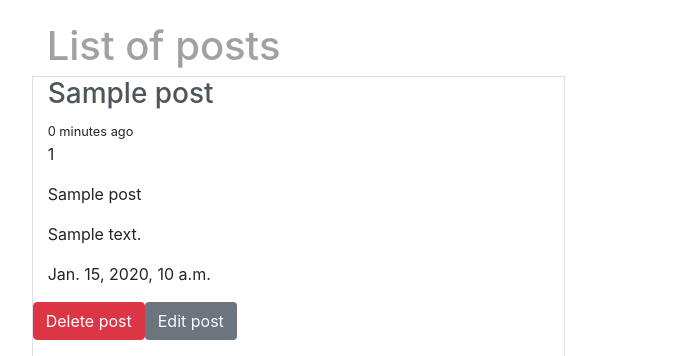
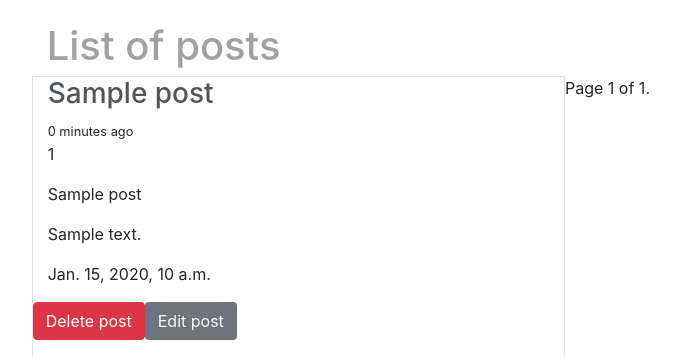
Before and after one commit to rewalkerof/microblog, a Django app: page /posts/ in a window 1280 px wide. Shown: the part 93-449 px from the top of the page, without its empty margins (75-755 px from the left). Run offline with Django 3.2, Linux system fonts and the light colour scheme; tables that the repository leaves empty hold one stand-in row (values such as "Sample post"); some libraries are stand-ins or nearby versions.

Commit message:
pagination 1 vers

```diff
--- a/djblog/posts/models.py
+++ b/djblog/posts/models.py
@@ -20,3 +20,4 @@ class Post(models.Model):
         db_table = 'post'
         verbose_name = 'Пост'
         verbose_name_plural = 'Посты'
+        ordering = ['-timestamp']
--- a/djblog/posts/views.py
+++ b/djblog/posts/views.py
@@ -1,4 +1,5 @@
 from django.contrib import messages
+from django.core.paginator import Paginator, PageNotAnInteger, EmptyPage
 from django.shortcuts import render, get_object_or_404, redirect
 from django.utils import timezone
 
@@ -34,9 +35,18 @@ def post_detail(request, id=None):
 
 
 def post_list(request):
-    queryset = Post.objects.all()
+    list_queryset = Post.objects.all()
+    paginator = Paginator(list_queryset, 6)
+    page = request.GET.get('page')
+    try:
+        lists = paginator.page(page)
+    except PageNotAnInteger:
+        lists = paginator.page(1)
+    except EmptyPage:
+        lists = paginator.page(paginator.num_pages)
+
     context = {
-        'object_list': queryset,
+        'object_list': lists,
         'title': 'List of posts'
     }
     return render(request, 'post_list.html', context)
--- a/djblog/templates/post_list.html
+++ b/djblog/templates/post_list.html
@@ -22,5 +22,20 @@
             </div>
             {#            {% cycle "" "<div class='col-lg-12'><hr/></div></div><div class='row'>" %}#}
         {% endfor %}
+        <div class="pagination">
+            <span class="step-links">
+                {% if object_list.has_previous %}
+                    <a href="?page={{ object_list.previous_page_number }}">previous</a>
+                {% endif %}
+
+                <span class="current">
+                    Page {{ object_list.number }} of {{ object_list.paginator.num_pages }}.
+                </span>
+
+                {% if object_list.has_next %}
+                    <a href="?page={{ object_list.next_page_number }}">next</a>
+                {% endif %}
+            </span>
+        </div>
     </div>
 {% endblock content %}
```
